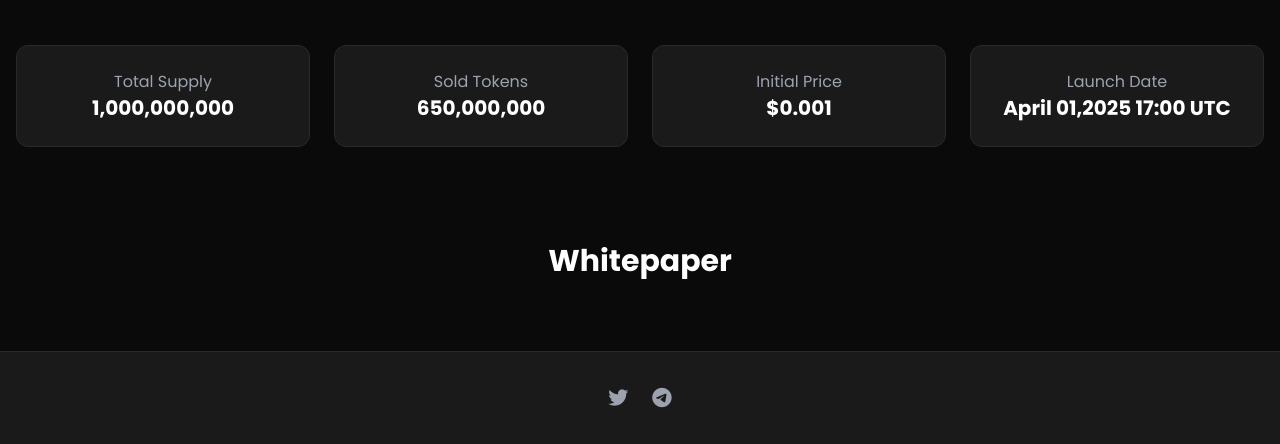
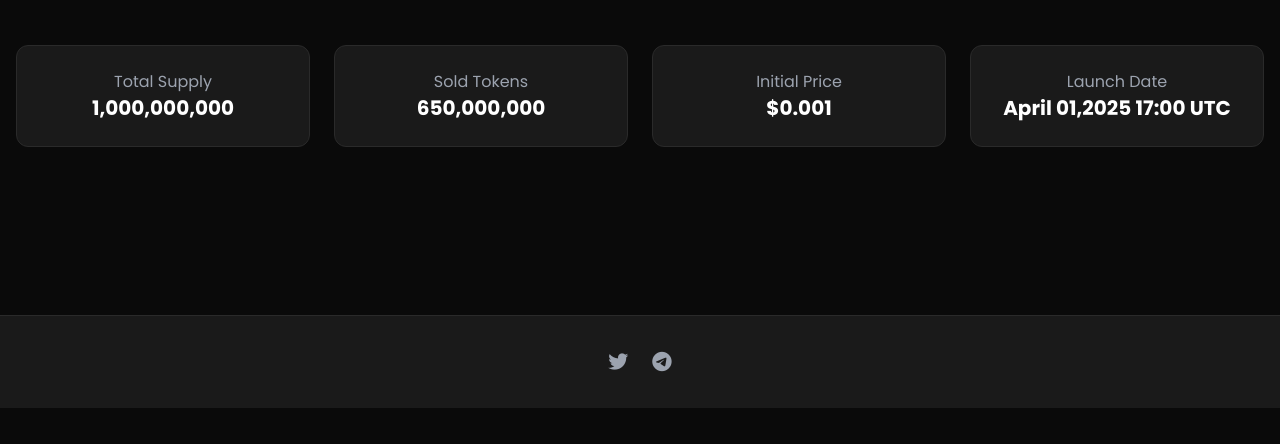
Before and after one commit to a-iceo/Quantum, a plain HTML site: page index.html in a window 1280 px wide. Shown: the part 884-1328 px from the top of the page. After the commit the page ends 1292 px from the top, so only its background shows below. Drawn offline with nearby package versions, Linux system fonts and the light colour scheme.

Commit message:
Update index.html

```diff
--- a/index.html
+++ b/index.html
@@ -206,7 +206,7 @@
       <!-- Sección de la Galería de Imágenes del Whitepaper -->
       <section id="whitepaper-gallery" class="container mx-auto px-4 py-12 text-center">
         <h2 class="text-2xl md:text-3xl font-bold mb-6">
-          Whitepaper
+
         </h2>
         <div class="gallery">
           <button class="gallery-nav prev" onclick="changeImage(-1)">❮</button>
```
